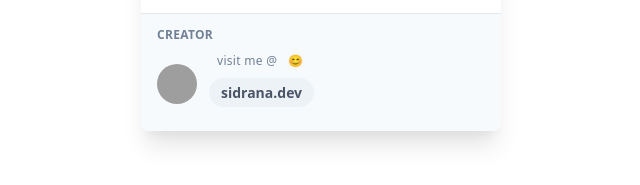
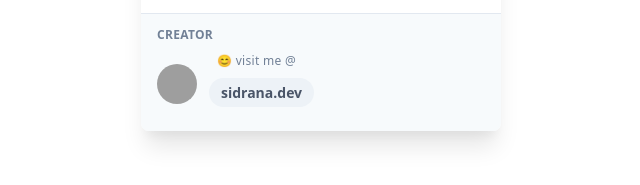
Before and after one commit to sid-r-singh/iot-tank-tailwind, a website: page index.html in a window 1280 px wide. Shown: the part 539-724 px from the top of the page, 319-959 px from the left. Drawn offline with nearby package versions, Linux system fonts and the light colour scheme; grey boxes are pictures that could not be loaded.

Commit message:
asthetic updt

```diff
--- a/index.html
+++ b/index.html
@@ -65,7 +65,7 @@
                             <div class="bg-cover bg-center w-10 h-10 rounded-full mr-3" style="background-image: url(https://res.cloudinary.com/mbrn/image/upload/v1590379901/2_t6xpkp.jpg)">
                             </div>
                             <div>
-                                <div class="text-xs ml-2 text-gray-600 tracking-wide">visit me @ &nbsp; &#128522;</div>
+                                <div class="text-xs ml-2 text-gray-600 tracking-wide">&#128522;&nbsp;visit me @</div>
                                 <span class="inline-block bg-gray-200 rounded-full px-3 py-1 mt-2 text-sm font-semibold text-gray-700 mr-2 mb-2"><a href="https://sidrana.dev" target="_blank">sidrana.dev</a></span>
                             </div>
                         </div>
```
